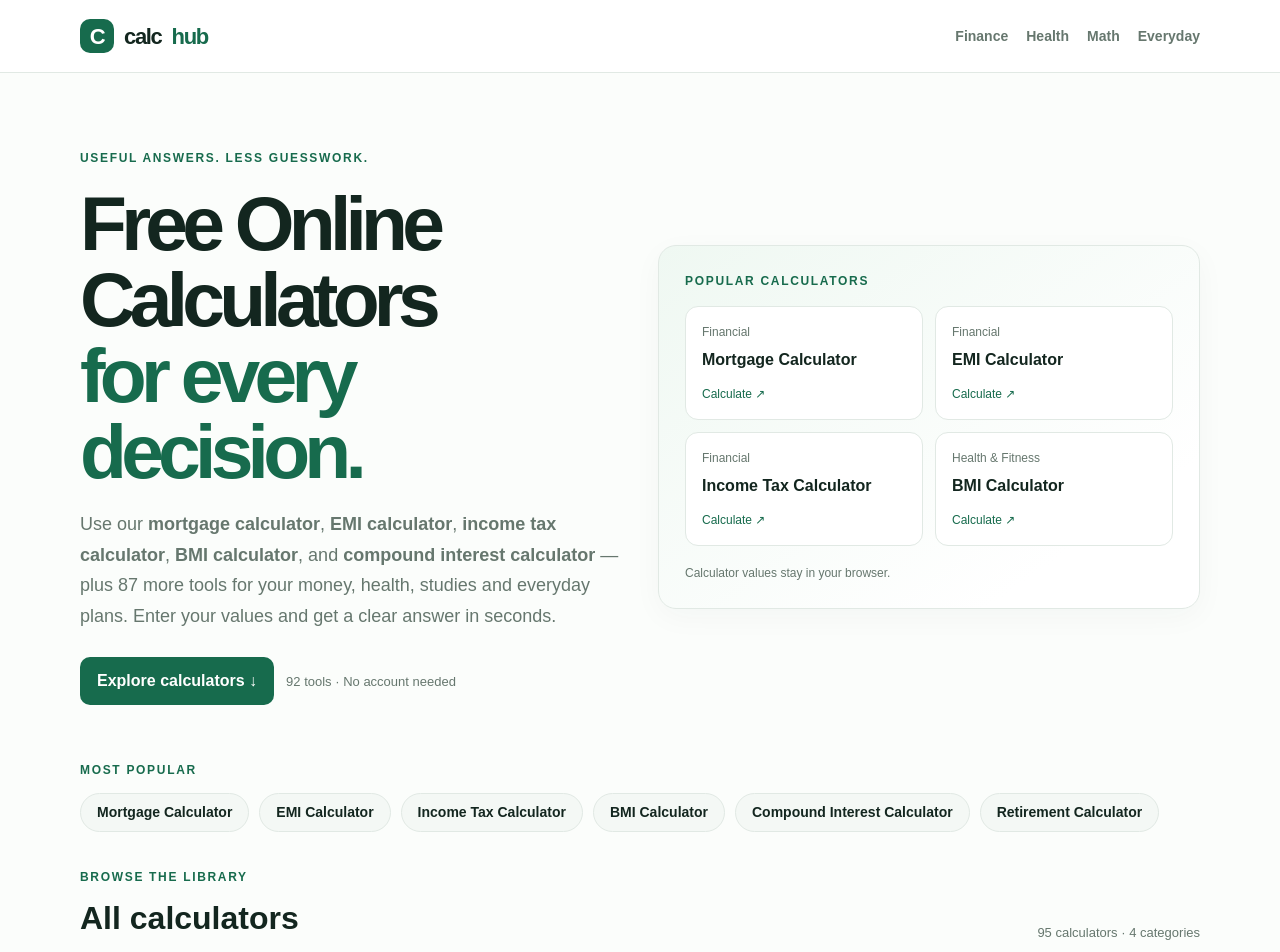
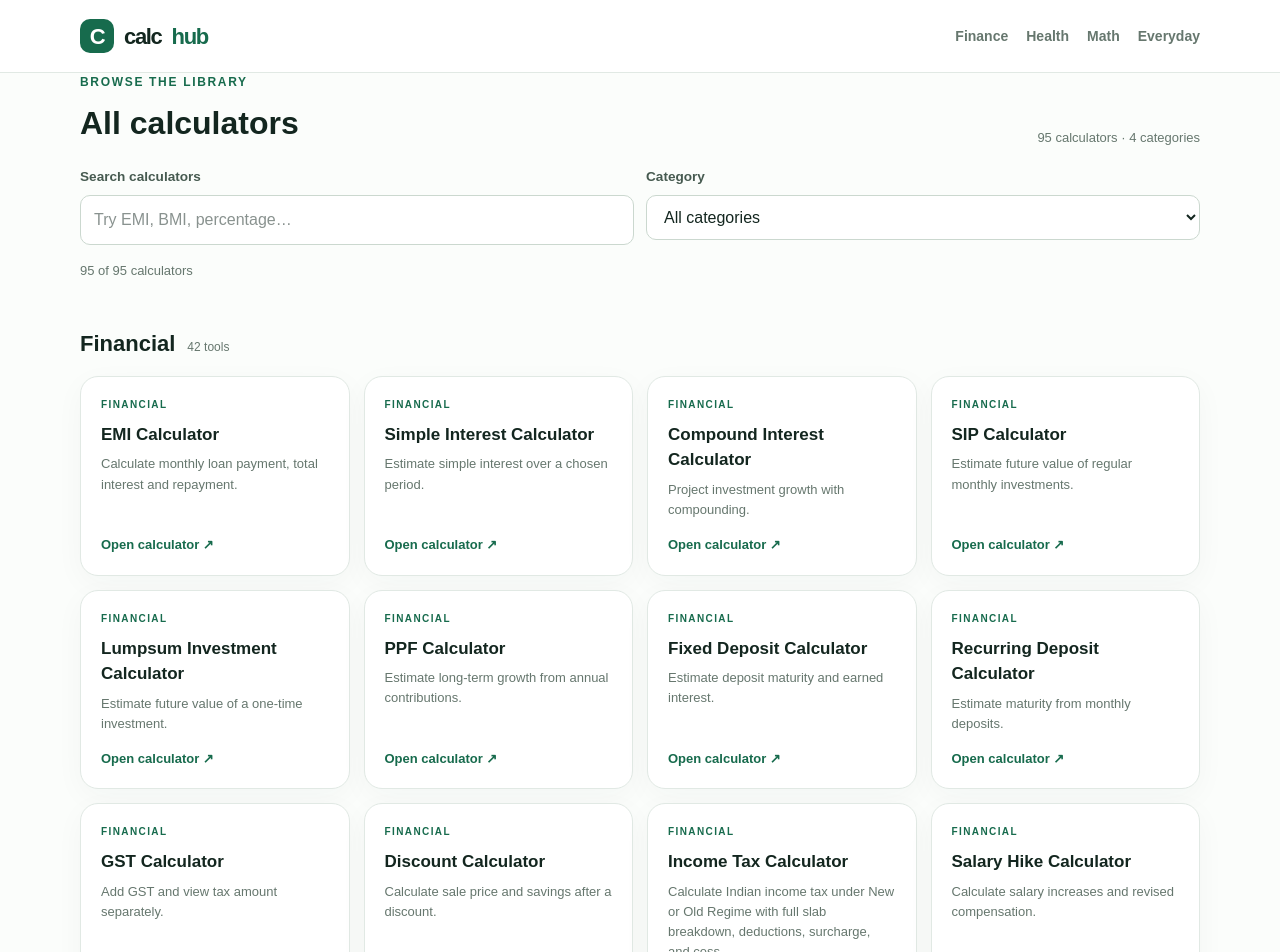
Before and after one commit to prasan89/calchub, a Next.js app: page / in a window 1280 px wide. Shown: the top 952 px of the page. Built offline with nearby package versions, Linux system fonts and the light colour scheme; no server answers.

Commit message:
feat: remove hero section from homepage, show calculator tiles directly

```diff
--- a/src/app/page.tsx
+++ b/src/app/page.tsx
@@ -1,5 +1,4 @@
 import type {Metadata} from "next";
-import Link from "next/link";
 import {calculators, categories} from "@/lib/calculators/catalog";
 import CalculatorDirectory from "@/components/CalculatorDirectory";
 
@@ -69,172 +68,10 @@ const ids: Record<string, string> = {
 export default function HomePage() {
   return (
     <div className="site-shell">
-      {/* WebSite JSON-LD */}
       <script
         type="application/ld+json"
         dangerouslySetInnerHTML={{__html: JSON.stringify(websiteJsonLd)}}
       />
-
-      {/* Hero */}
-      <section
-        style={{
-          paddingBlock: "76px 56px",
-          display: "grid",
-          gridTemplateColumns: "repeat(auto-fit,minmax(min(100%,360px),1fr))",
-          alignItems: "center",
-          gap: 36,
-        }}
-      >
-        <div>
-          <div className="eyebrow">Useful answers. Less guesswork.</div>
-          <h1
-            style={{
-              fontSize: "clamp(2.7rem,6vw,5rem)",
-              lineHeight: 0.99,
-              fontWeight: 900,
-              letterSpacing: "-.075em",
-              margin: "18px 0 20px",
-            }}
-          >
-            Free Online Calculators
-            <br />
-            <span style={{color: "var(--accent)"}}>for every decision.</span>
-          </h1>
-          <p
-            style={{
-              fontSize: 18,
-              lineHeight: 1.7,
-              color: "var(--muted)",
-              maxWidth: 560,
-            }}
-          >
-            Use our <strong>mortgage calculator</strong>,{" "}
-            <strong>EMI calculator</strong>,{" "}
-            <strong>income tax calculator</strong>,{" "}
-            <strong>BMI calculator</strong>, and{" "}
-            <strong>compound interest calculator</strong> — plus 87 more tools
-            for your money, health, studies and everyday plans. Enter your
-            values and get a clear answer in seconds.
-          </p>
-          <div
-            style={{
-              display: "flex",
-              gap: 12,
-              flexWrap: "wrap",
-              marginTop: 26,
-            }}
-          >
-            <Link className="primary-button" href="#calculator-directory">
-              Explore calculators ↓
-            </Link>
-            <span
-              style={{alignSelf: "center", fontSize: 13, color: "var(--muted)"}}
-            >
-              92 tools · No account needed
-            </span>
-          </div>
-        </div>
-
-        {/* Featured calculators card */}
-        <div
-          className="surface"
-          style={{
-            padding: 26,
-            background: "linear-gradient(145deg,#eff8f2,white 80%)",
-          }}
-        >
-          <div className="eyebrow">Popular calculators</div>
-          <div
-            style={{
-              display: "grid",
-              gridTemplateColumns: "repeat(2,minmax(0,1fr))",
-              gap: 12,
-              marginTop: 16,
-            }}
-          >
-            {featuredSlugs.map((slug) => {
-              const item = calculators.find((c) => c.slug === slug)!;
-              return (
-                <Link
-                  key={slug}
-                  href={`/calculators/${slug}`}
-                  style={{
-                    border: "1px solid var(--line)",
-                    background: "white",
-                    padding: 16,
-                    borderRadius: 13,
-                  }}
-                >
-                  <span
-                    style={{
-                      fontSize: 12,
-                      color: "var(--muted)",
-                      display: "block",
-                    }}
-                  >
-                    {item.category}
-                  </span>
-                  <span
-                    style={{fontWeight: 800, display: "block", marginTop: 7}}
-                  >
-                    {item.name}
-                  </span>
-                  <span
-                    style={{
-                      fontSize: 12,
-                      color: "var(--accent)",
-                      display: "block",
-                      marginTop: 13,
-                    }}
-                  >
-                    Calculate ↗
-                  </span>
-                </Link>
-              );
-            })}
-          </div>
-          <p style={{fontSize: 12, color: "var(--muted)", margin: "18px 0 0"}}>
-            Calculator values stay in your browser.
-          </p>
-        </div>
-      </section>
-
-      {/* Most Popular row */}
-      <section style={{marginBottom: 36}}>
-        <div className="eyebrow" style={{marginBottom: 14}}>
-          Most popular
-        </div>
-        <div
-          style={{
-            display: "flex",
-            flexWrap: "wrap",
-            gap: 10,
-          }}
-        >
-          {popularSlugs.map((slug) => {
-            const item = calculators.find((c) => c.slug === slug)!;
-            return (
-              <Link
-                key={slug}
-                href={`/calculators/${slug}`}
-                style={{
-                  border: "1px solid var(--line)",
-                  background: "var(--wash)",
-                  padding: "8px 16px",
-                  borderRadius: 999,
-                  fontSize: 14,
-                  fontWeight: 600,
-                  color: "var(--ink)",
-                  textDecoration: "none",
-                  whiteSpace: "nowrap",
-                }}
-              >
-                {item.name}
-              </Link>
-            );
-          })}
-        </div>
-      </section>
 
       {/* Directory header */}
       <div
```
